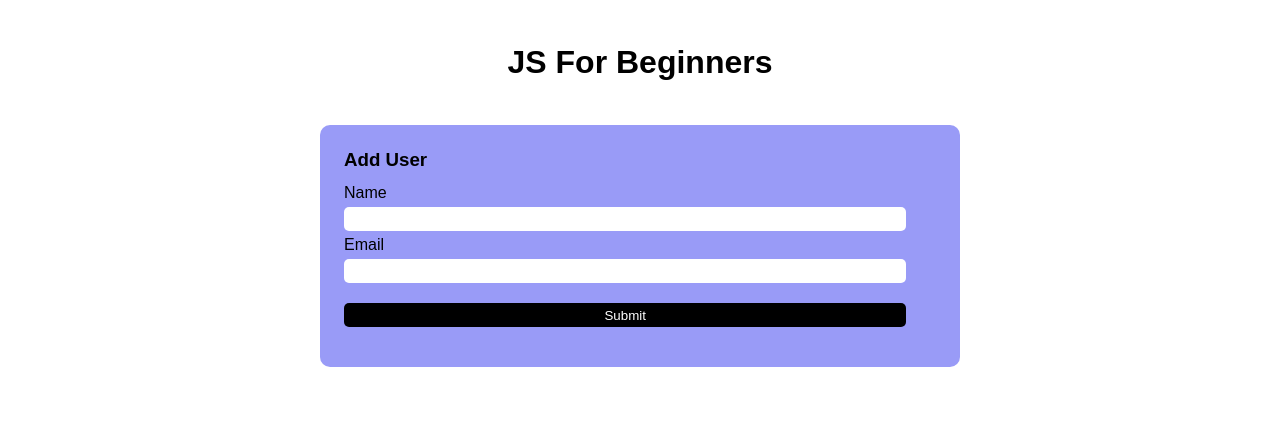
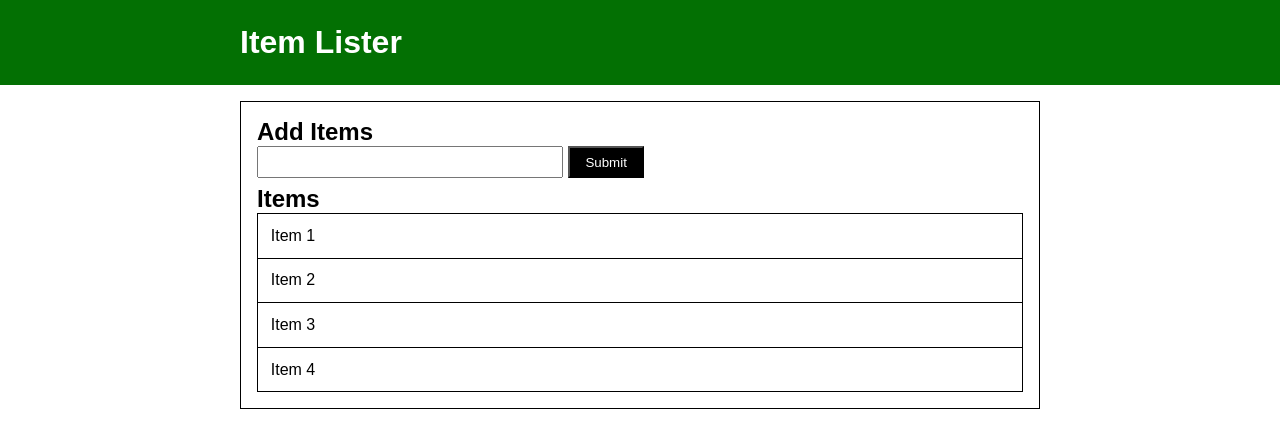
Before and after one commit to ABLEOFFICIAL/js-learning, a plain HTML site: page index.html in a window 1280 px wide. Drawn offline with Linux system fonts and the light colour scheme.

Commit message:
learning

```diff
--- a/index.html
+++ b/index.html
@@ -4,36 +4,32 @@
     <meta charset="UTF-8">
     <meta name="viewport" content="width=device-width, initial-scale=1.0">
     <link rel="stylesheet" href="style.css">
-    <title>JS-LEARNING</title>
+    <title>Item List</title>
 </head>
 <body>
-    <header class="header">
-        <h1 class="headerText">
-            JS For Beginners
-        </h1>
+    <header id="header">
+        <div class="container">
+            <h1 class="logo">Item Lister</h1>
+        </div>
     </header>
 
-    <section class = "section1">
+    <section id="section1">
         <div class="container">
-            <form id="userID">
-                <h3 class="formHeader">
-                    Add User
-                </h3>
-                <div class="input">
-                    <label for="name">Name</label>
-                    <input type="text" name="name" id="name">
-                </div>
-                <div class="input">
-                    <label for="email">Email</label>
-                    <input type="email" name="email" id="email">
-                </div>
-                <input type="submit" name="submi" id="submit">
+            <h2 class="add">Add Items</h2>
+            <form>
+                <input type="text" name="text" id="text">
+                <input type="submit" name="submit" id="submit">
             </form>
+            <h2 class="add">
+                Items
+            </h2>
+            <ul class="listItems">
+                    <li class="items">Item 1</li>
+                    <li class="items">Item 2</li>
+                    <li class="items">Item 3</li>
+                    <li class="items">Item 4</li>
+                </ul>
         </div>
     </section>
-
-
-    <script src="script.js"></script>
-    <script src="main.js"></script>
 </body>
 </html>
--- a/style.css
+++ b/style.css
@@ -1,55 +1,62 @@
 *{
+    margin: 0;
     padding: 0;
-    margin: 0;
     box-sizing: border-box;
+}
+
+body {
     font-family: sans-serif;
 }
-/* body {
-    background: url(images/photo-1730470316489-0379f25dfabb.avif);
-    width: 100%;
-    object-fit: cover;
-} */
 
-
-.headerText {
-    text-align: center;
-    margin: 2rem;
-    padding: 0.75rem;
+#header {
+    background-color: rgb(3, 112, 3);
+    color: #fff;
 }
 
 .container {
-    width: 50%;
-    background-color: rgb(153, 155, 247);
-    margin: 0 auto;
-    padding: 1.5rem;
-    border-radius: 10px;
+    max-width: 800px;
+    margin-inline: auto;
 }
 
-.formHeader {
-    margin-bottom: 0.8rem;
+.logo {
+    padding: 1.5rem 0;
 }
 
-label {
-    display: block;
-    margin-bottom: 5px;
-}
-.input{
-    margin-bottom: 0.3rem;
+#section1 {
+    margin: 1rem 0;
 }
 
-input {
-    width: 95%;
-    height: 1.5rem;
-    border-radius: 5px;
-    border: none;
+#section1 .container {
+    border: 1px solid black;
+    padding: 1rem;
+}
+
+li {
+    list-style: none;
+}
+form {
+    margin-bottom: 7px;
+}
+
+#text {
+    height: 2rem;
+    width: 40%;
+}
+
+#submit {
+    height: 2rem;
+    width: 10%;
+    background-color: black;
+    color: #fff;
+}
+
+.items {
+    padding: .8rem;
+    border: 1px solid black;
 
 }
-#submit {
-    margin: 1rem 0;
-    padding: 0.2rem;
-    background-color: #000000;
-    color: #fff;
-    border: none;
-    border-radius: 5px;
-    cursor: pointer;
+
+.listItems :not(:first-child){
+    border-top: none;
+
 }
```
Also changed, not shown: main.js (deleted, +0 -36 lines), images/photo-1730470316489-0379f25dfabb.avif (deleted).
